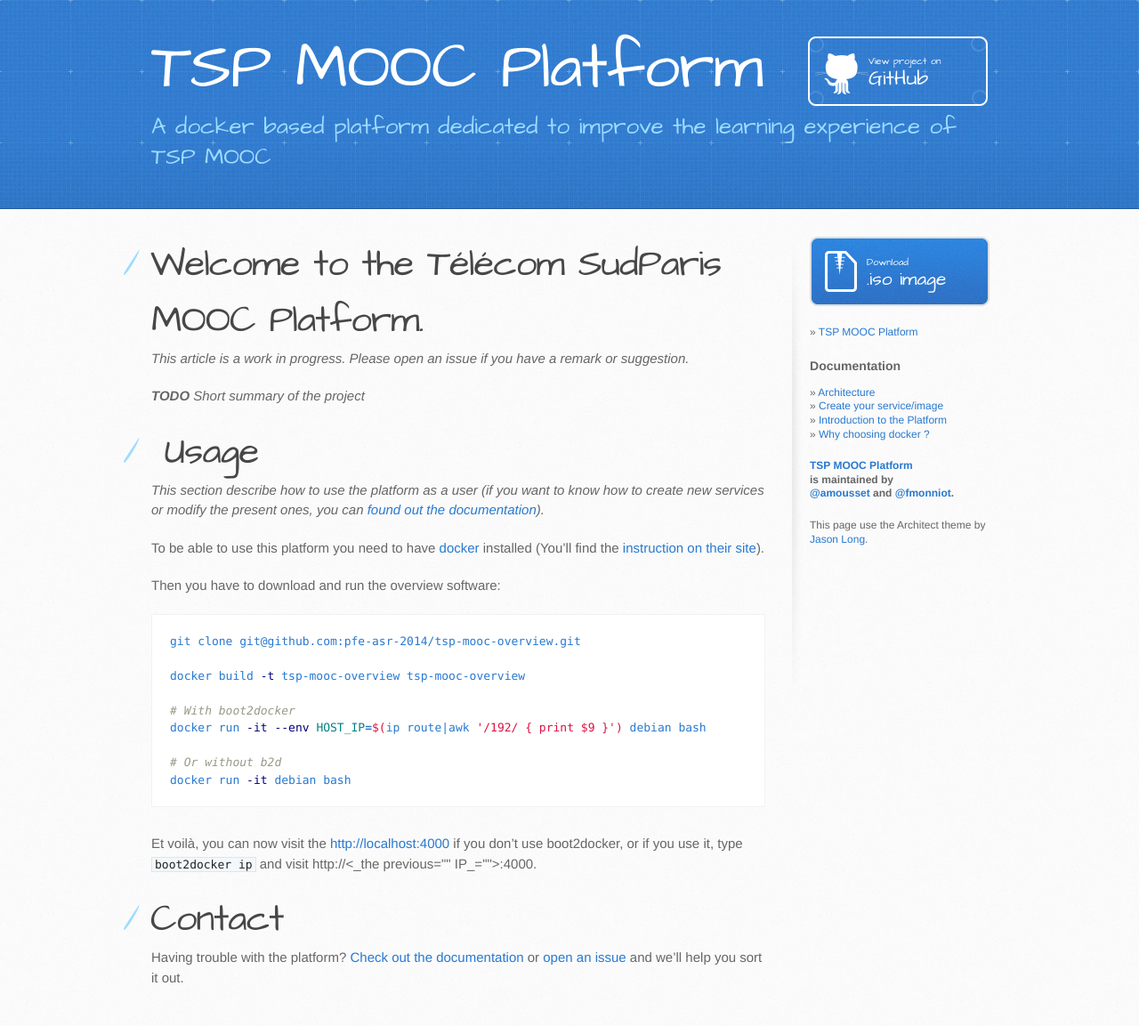
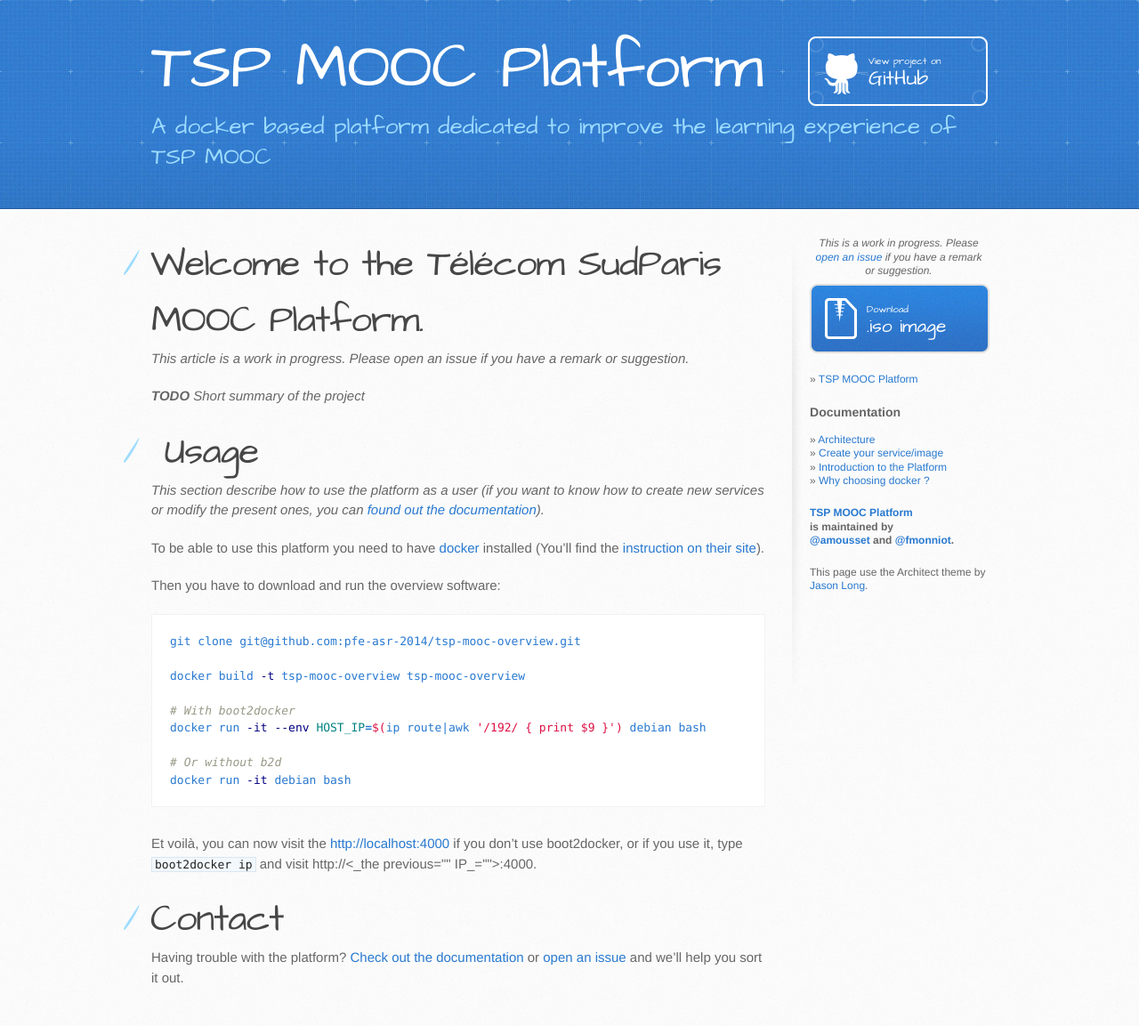
Before and after one commit to pfe-asr-2014/pfe-asr-2014.github.io, a Jekyll site: the page built from index.md, in a window 1280 px wide. Shown: the whole page at 89% size. Built offline with Jekyll 4.4.1, drawn with Linux system fonts in a browser that asks for light colours; Markdown is read by kramdown in place of the engine named in the settings.

Commit message:
Add side note "wip"

```diff
--- a/_layouts/default.html
+++ b/_layouts/default.html
@@ -34,6 +34,12 @@
         </section>
 
         <aside id="sidebar">
+          <em class="top-note">
+            This is a work in progress. Please
+            <a href="https://github.com/pfe-asr-2014/pfe-asr-2014.github.io/issues/new">open an issue</a>
+            if you have a remark or suggestion.
+          </em>
+
           <a href="#https://github.com/pfe-asr-2014/installer/release/latest/image.iso" class="button">
             <small>Download</small>
             .iso image
--- a/stylesheets/stylesheet.css
+++ b/stylesheets/stylesheet.css
@@ -508,6 +508,12 @@ aside#sidebar {
   line-height: 1.3;
 }
 
+aside#sidebar .top-note {
+  display: block;
+  text-align: center;
+  margin-bottom: 0.5em;
+}
+
 aside#sidebar p.repo-owner,
 aside#sidebar p.repo-owner a {
   font-weight: bold;
```
